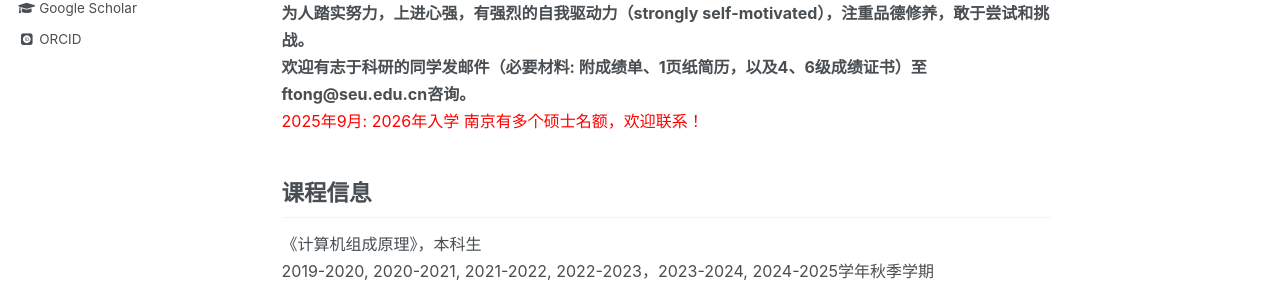
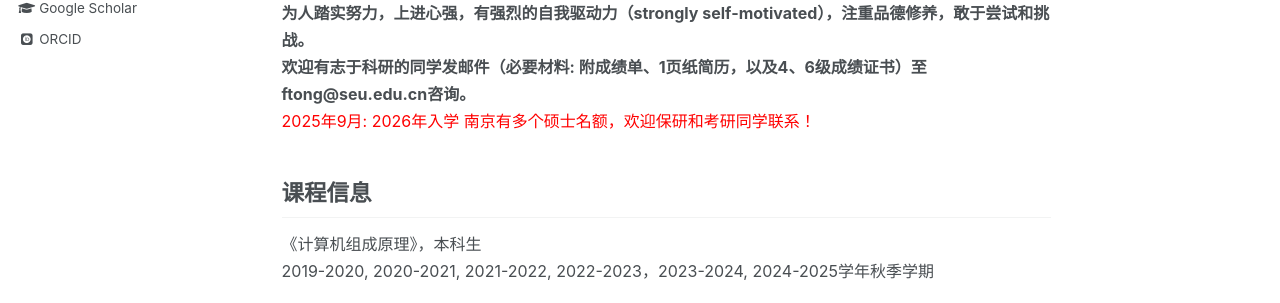
Before and after one commit to fei-tong/fei-tong.github.io, a Jekyll site: the page built from _pages/about.md, in a window 1280 px wide and 1077 px high. Shown: the part 604-907 px from the top of the window. Built offline with Jekyll 4.4.1, drawn with Linux system fonts in a browser that asks for light colours; some web fonts are replaced.

Commit message:
Update about.md

```diff
--- a/_pages/about.md
+++ b/_pages/about.md
@@ -27,7 +27,7 @@ redirect_from:
 <font color="red">【招收优秀博士、硕士研究生、优秀本科实习生】:</font><br>
 <b>为人踏实努力，上进心强，有强烈的自我驱动力（strongly self-motivated），注重品德修养，敢于尝试和挑战。</b><br>
 <b>欢迎有志于科研的同学发邮件（必要材料: 附成绩单、1页纸简历，以及4、6级成绩证书）至 ftong@seu.edu.cn咨询。</b><br>
-<font color="red">2025年9月: 2026年入学 南京有多个硕士名额，欢迎联系！</font>
+<font color="red">2025年9月: 2026年入学 南京有多个硕士名额，欢迎保研和考研同学联系！</font>
 </font>
 
 ## 课程信息
```
